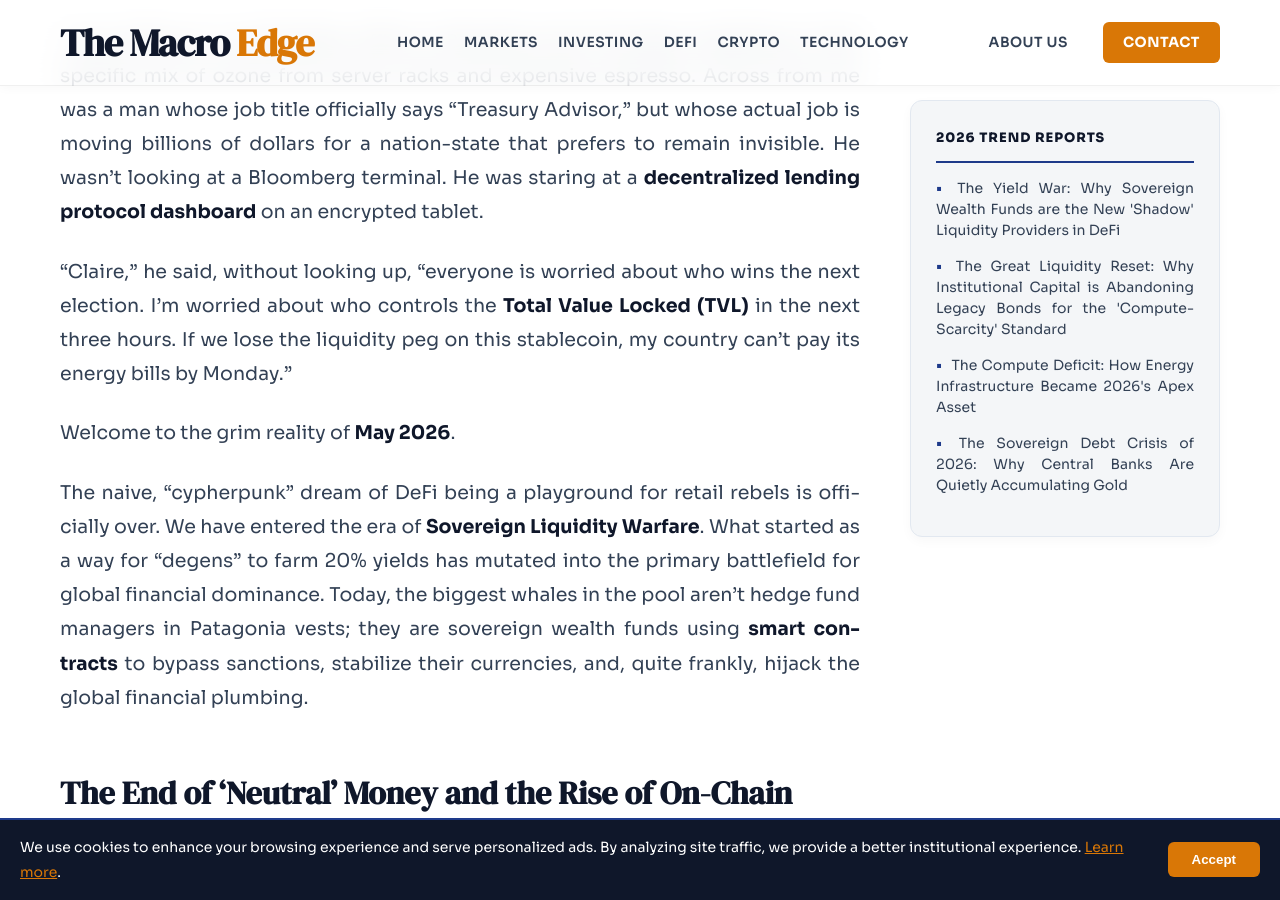
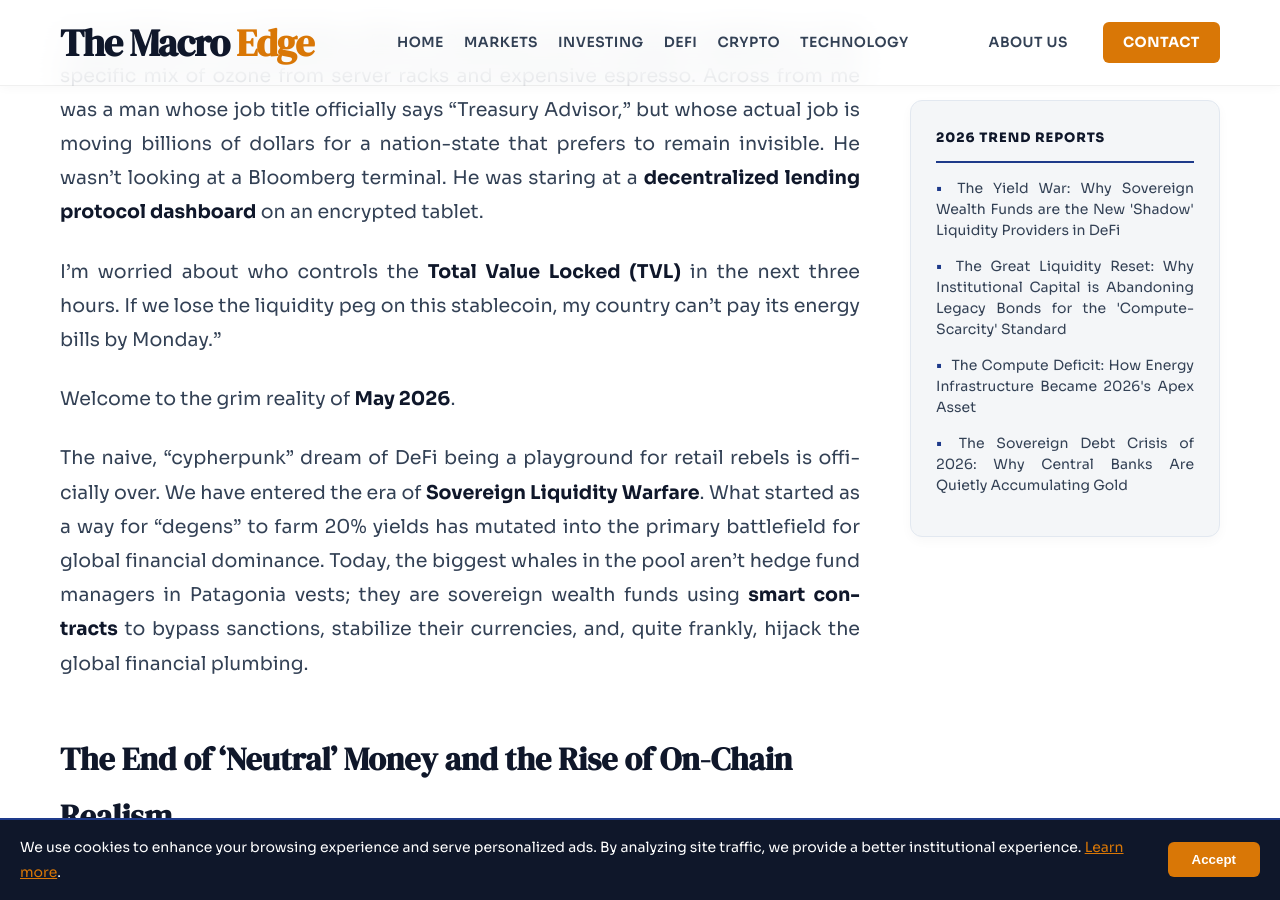
Before and after one commit to Frixx55/FinanceWorld, a Jekyll site: the page built from _posts/2026-05-13-the-yield-war-sovereign-wealth-funds-defi.md, in a window 1280 px wide and 900 px high, scrolled down 1465 px. Built offline with Jekyll 4.4.1, drawn with Linux system fonts in a browser that asks for light colours.

Commit message:
Reword quote on liquidity concerns in DeFi
Rephrase a quote about concerns over Total Value Locked in DeFi.

```diff
--- a/_posts/2026-05-13-the-yield-war-sovereign-wealth-funds-defi.md
+++ b/_posts/2026-05-13-the-yield-war-sovereign-wealth-funds-defi.md
@@ -12,7 +12,7 @@ excerpt: "The romantic era of DeFi 'by the people' is dead. In 2026, the biggest
 
 I was sitting in a windowless office in Barcelona last Thursday, breathing in that specific mix of ozone from server racks and expensive espresso. Across from me was a man whose job title officially says "Treasury Advisor," but whose actual job is moving billions of dollars for a nation-state that prefers to remain invisible. He wasn’t looking at a Bloomberg terminal. He was staring at a **decentralized lending protocol dashboard** on an encrypted tablet.
 
-"Claire," he said, without looking up, "everyone is worried about who wins the next election. I’m worried about who controls the **Total Value Locked (TVL)** in the next three hours. If we lose the liquidity peg on this stablecoin, my country can’t pay its energy bills by Monday."
+I’m worried about who controls the **Total Value Locked (TVL)** in the next three hours. If we lose the liquidity peg on this stablecoin, my country can’t pay its energy bills by Monday."
 
 Welcome to the grim reality of **May 2026**.
 
```
